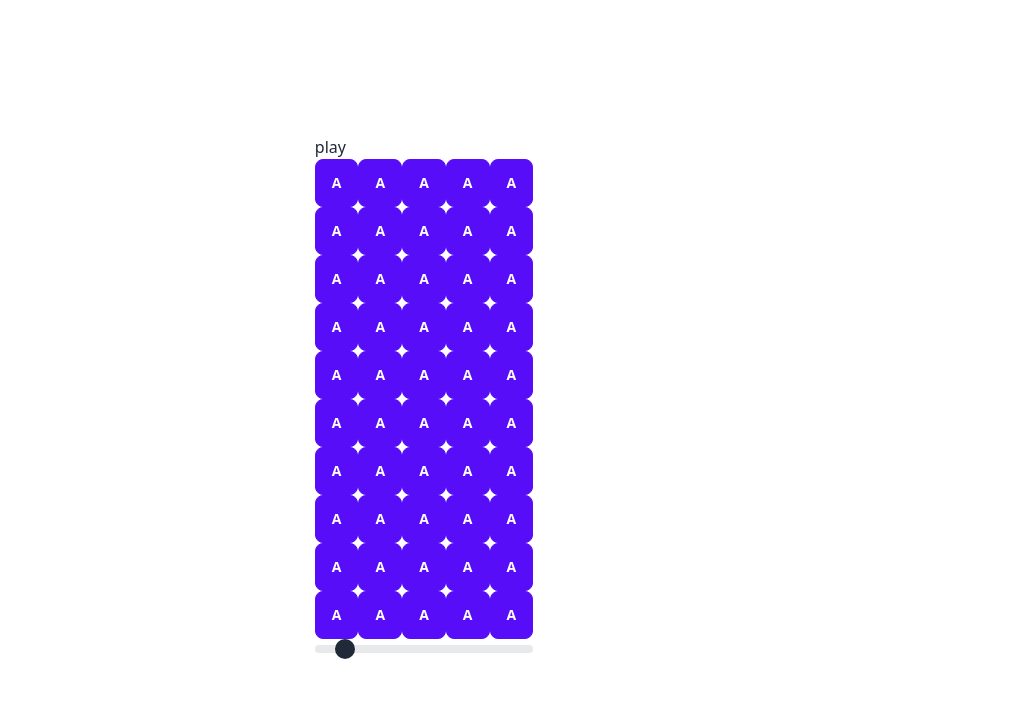
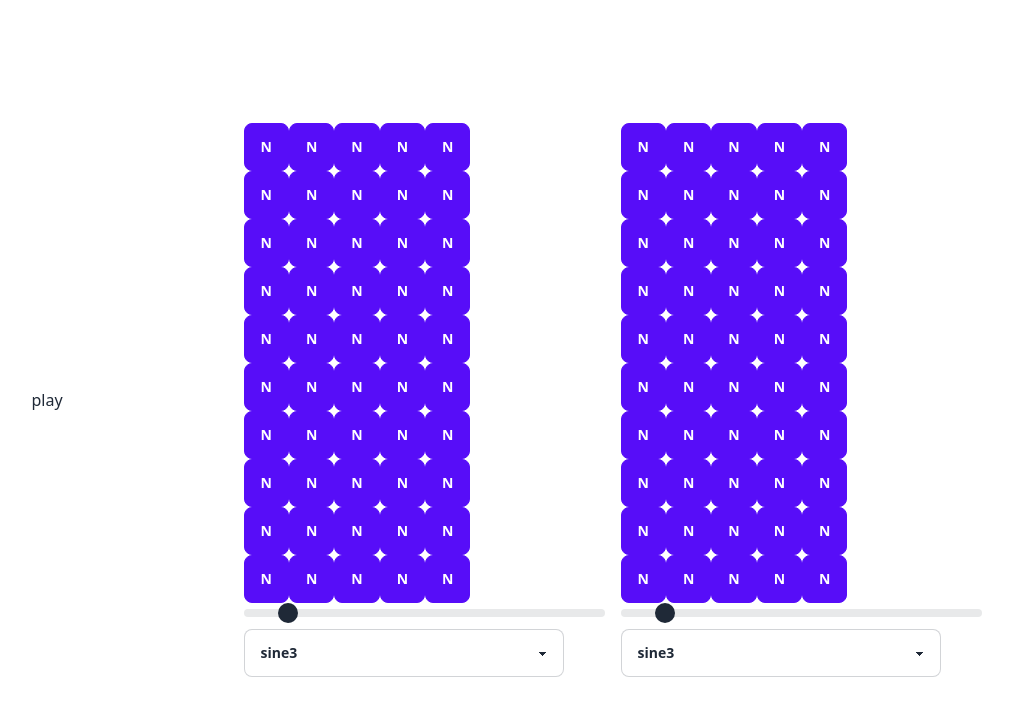
Before and after one commit to LasseNordahl/crowd-sequence, a React (Create React App) app in the folder client/: page /test in a window 1280 px wide. Shown: the top 716 px of the page, without its empty margins (216-1229 px from the left). Built offline with nearby package versions, Linux system fonts and the light colour scheme; no server answers.

Commit message:
lasse fixed my dumb error shmeep shmop

```diff
--- a/client/package.json
+++ b/client/package.json
@@ -11,6 +11,7 @@
     "@types/node": "^12.0.0",
     "@types/react": "^17.0.0",
     "@types/react-dom": "^17.0.0",
+    "cross-env": "^7.0.3",
     "daisyui": "^1.16.2",
     "react": "^17.0.2",
     "react-dom": "^17.0.2",
@@ -21,7 +22,7 @@
     "web-vitals": "^1.0.1"
   },
   "scripts": {
-    "start": "REACT_APP_ENVIRONMENT=\"development\" craco start",
+    "start": "REACT_APP_ENVIRONMENT=\"development\" cross-env TAILWIND_MODE=watch craco start",
     "build": "REACT_APP_ENVIRONMENT=\"development\" craco build",
     "build-prod": "REACT_APP_ENVIRONMENT=\"production\" craco build",
     "test": "craco test",
--- a/client/src/components/instrument/instrument.jsx
+++ b/client/src/components/instrument/instrument.jsx
@@ -5,35 +5,39 @@ import * as Tone from 'tone';
 // @param id: id of instrument track, used for custom event triggers
 // @param (optional): object matching notes/indices to urls for sampler instrument
 function Instrument ({type, id, samples}) {
-  const [envAttack, setEnvAttack] = useState(0.2);
+  const [envAttack, setEnvAttack] = useState(1);
+  const [synthType, setSynthType] = useState('sine3');
   const [notesIndex, setNotesIndex] = useState(["C", "D", "E", "G", "A"]);
   const [octave, setOctave] = useState(3);
 
-  const instrument = //type === "synth" ?
-    new Tone.PolySynth({
-      "volume": 0,
-      "detune": 0,
-      "portamento": 0,
-      "envelope": {
-        "attack": envAttack,
-        "attackCurve": "linear",
-        "decay": 0.1,
-        "decayCurve": "exponential",
-        "release": 0.5,
-        "releaseCurve": "exponential",
-        "sustain": 0.3
-      },
-      "oscillator": {
-        "partialCount": 3,
-        "partials": [
-          1,
-          1,
-          1
-        ],
-        "phase": 0,
-        "type": "sine3"
-      }
-    }).toDestination();
+  const gain = new Tone.Gain();
+  gain.toDestination();
+
+  const [instrument, setInstrument] = useState(new Tone.PolySynth().toDestination());
+    // new Tone.PolySynth(Tone.Synth, {
+    //   "volume": 0,
+    //   "detune": 0,
+    //   "portamento": 0.5,
+    //   "envelope": {
+    //     "attack": 0.1,
+    //     "attackCurve": "linear",
+    //     "decay": 0.1,
+    //     "decayCurve": "exponential",
+    //     "release": 0.5,
+    //     "releaseCurve": "exponential",
+    //     "sustain": 0.3
+    //   },
+    //   "oscillator": {
+    //     "partialCount": 3,
+    //     "partials": [
+    //       1,
+    //       1,
+    //       1
+    //     ],
+    //     "phase": 0,
+    //     "type": 'sine3'
+    //   }
+    // }).toDestination();
 
   // : new Tone.Sampler({
   //     urls: samples
@@ -44,8 +48,8 @@ function Instrument ({type, id, samples}) {
     if (detail.id === id) {
       let notes = notesIndex.filter((note, idx) => detail.row[idx]);
       notes = notes.map( (value) => {return value + octave});
-      console.log(notes);
-      console.log(detail.time);
+      // console.log(notes);
+      // console.log(detail.time);
       instrument.triggerAttackRelease(notes, "8n", detail.time);
     }
   }
@@ -58,9 +62,31 @@ function Instrument ({type, id, samples}) {
     }
   }, [triggerHandler, instrument]);
 
+  // @param member: what part of the instrument does this update (oscillator, envelope, filter, etc.)
+  // @param attribute: what attribute to change (envelope's attack, oscillator's type, filter's Q, etc.)
+  // @param value: new value to set it to
+  function updateSynth(member, attribute, value) {
+    //instrument.disconnect(gain);
+    instrument.releaseAll();
+    instrument.set({
+      [member]: {
+        [attribute]: value
+      }
+    });
+    setInstrument(instrument);
+    console.log(instrument);
+  }
+
   return (
     <div>
-      <input type="range" max="2" value={envAttack} class="range" label="envAttack" onChange={(e) => {setEnvAttack(e.value)}}/>
+      <input type="range" max="10" value={envAttack} className="range" label="envAttack" step={1} onChange={(e) => {updateSynth('envelope', 'release', e.target.value); setEnvAttack(e.target.value)}}/>
+      <select className="select select-bordered w-full max-w-xs" value={synthType} onChange={(e) => {updateSynth('oscillator', 'type', e.target.value); setSynthType(e.target.value)}}>
+        <option disabled="disabled">Choose your superpower</option>
+        <option key={'triangle3'}>triangle3</option>
+        <option  key={'sine3'}>sine3</option>
+        <option  key={'square'}>square</option>
+      </select>
+
     </div>
   )
 
--- a/client/src/components/stepSequencer/stepSequencer.tsx
+++ b/client/src/components/stepSequencer/stepSequencer.tsx
@@ -5,32 +5,33 @@ const NoteButton: React.FC<{disabled:boolean, isActive:boolean, onClick:()=>any}
   const class_used = isActive ? 'btn-active' : '';
   return (
     <button className={`btn btn-primary ${class_used}`} onClick={onClick}>
-    a</button>
+    N</button>
   );
 };
 
 type StepSequencerProps = {
   disabled: boolean,
   inputGrid: boolean[][],
-  updateGrid: (grid:boolean[][])=>any,
-  currentCol: number
+  updateGrid: (grid:boolean[][], id: number)=>any,
+  currentCol: number,
+  id: number
 }
 
-function StepSequencer ({disabled, inputGrid, updateGrid, currentCol}: StepSequencerProps) {
+function StepSequencer ({disabled, inputGrid, updateGrid, currentCol, id}: StepSequencerProps) {
   const [sequence, setSequence] = useState(inputGrid);
 
   const handleNoteClick = (row: number, col: number) => {
     let copy = [...sequence];
     copy[row][col] = copy[row][col] ? false : true;
     setSequence(copy);
-    updateGrid(copy);
+    updateGrid(copy, id);
   };
 
   return (
-    <div className={`sequencer ${disabled ? "sequencer_disabled" : ""}`}>
+    <div>
       {/* <div style={{ fontFamily: "Open Sans", fontWeight: "700", "fontStyle": "italic", margin: "2rem",  fontSize: "2rem"}}>{name}</div> */}
       {inputGrid && inputGrid.map((col, rowIndex) => (
-        <div className={currentCol === rowIndex ? "note-column note-column--active" : "note-column"}>
+        <div >
           {col.map((cellValue, colIndex) => (
             <NoteButton
               key={colIndex+':'+rowIndex}
--- a/client/src/views/testspace/testspace.jsx
+++ b/client/src/views/testspace/testspace.jsx
@@ -7,9 +7,13 @@ import { StepSequencer, Instrument } from "../../components";
 // used as intermediary until data retrieval from webhooks works
 function GenerateGrid(n) {
   const grid = [];
-  for (let i = 0; i < n; i++) {
-    grid.push(new Array(5).fill(false));
+  for (let j=0; j < 2; j++) {
+    grid.push(new Array());
+    for (let i = 0; i < n; i++) {
+      grid[j].push(new Array(5).fill(false));
+    }
   }
+  console.log(grid);
   return grid;
 }
 
@@ -35,27 +39,7 @@ const TestSpace = () => {
     }
   }).toDestination();
 
-  // console.log(GenerateGrid(colAmount));
-  // useEffect(() => {
-  //   // console.log(sequence);
-  //   // setSequence(GenerateGrid(colAmount));
-  //   playMusic();
-  // }, []);
-
   useEffect(() => {
-    // if (sequence) {
-
-      // let music = [];
-      // sequence.map((column) => {
-      //   let columnNotes = [];
-      //   column.map((cellValue, rowIndex) => {
-      //       cellValue && columnNotes.push(noteIndex[rowIndex] + octave);
-      //   });
-      //   music.push(columnNotes);
-      // });
-      // // console.log(columnNotes);
-      // console.log(music);
-
       let loop = new Tone.Sequence(tick, [...Array(colAmount).keys()], "8n").start(0);
 
       // cleanup function to dispose old sequence if there are updates
@@ -64,21 +48,24 @@ const TestSpace = () => {
   }, [sequence])
 
   function tick(time, column) {
-    console.log(column);
-    let seqIdx = 0;// this will normally be looped through by an array
-    window.dispatchEvent(new CustomEvent('trigger_tick', {
+    for(let i=0; i<2; i++) {
+      window.dispatchEvent(new CustomEvent('trigger_tick', {
         detail: {
-          'time': time, 'row': sequence[column], 'id': seqIdx,
+          'time': time, 'row': sequence[i][column], 'id': i,
         },
         composed: true,
-      }
-    ));
+        }
+      ));
+    }
+
   }
 
   // for updating sequence
-  async function updateSequence(seq) {
+  async function updateSequence(seq, id) {
     // send new data through websocket here
-    setSequence(seq);
+    let copy = [...sequence];
+    sequence[id] = seq;
+    setSequence(sequence);
   }
 
   async function playMusic() {
@@ -101,21 +88,37 @@ const TestSpace = () => {
   }
 
   return (
-    <div className="sequence">
-
+    <div className="grid gap-4 grid-cols-3 grid-rows-1">
         <button onClick={playMusic}>play</button>
-
+        {/* <div className="columns-2"> */}
+        <div className="w-full">
         <StepSequencer
           disabled={false}
-          inputGrid={sequence}
+          inputGrid={sequence[0]}
           updateGrid={updateSequence}
           currentCol={currentCol}
+          id={0}
         />
         <Instrument
           type="synth"
           id={0}
         />
+        </div>
 
+        <div className="w-full">
+        <StepSequencer
+          disabled={false}
+          inputGrid={sequence[1]}
+          updateGrid={updateSequence}
+          currentCol={currentCol}
+          id={1}
+        />
+        <Instrument
+          type="synth"
+          id={1}
+        />
+        </div>
+        {/* </div> */}
     </div>
   )
 }
```
Also changed, not shown: 1 other file (tests, documents, lock files or other folders).
